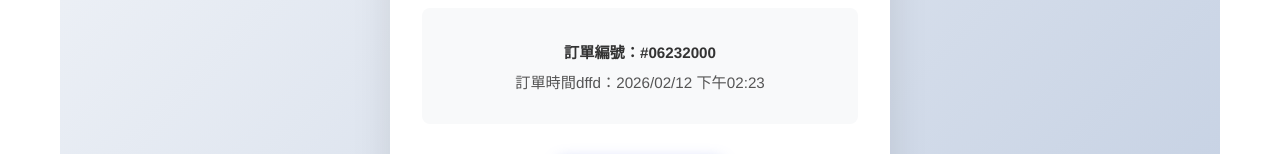
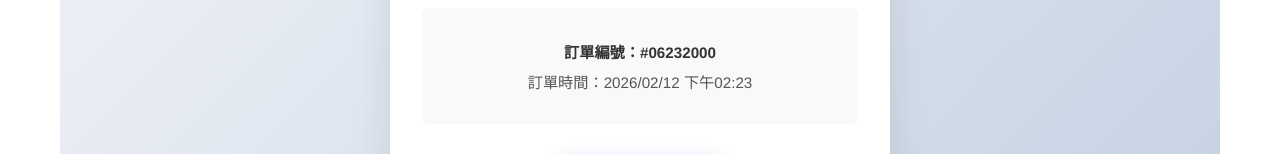
Before and after one commit to a6220498/interview-commerce, a Vue app: page /checkout-success in a window 1280 px wide. Shown: the part 435-589 px from the top of the page. Built offline with nearby package versions, Linux system fonts and the light colour scheme.

Commit message:
Revert "sd"
This reverts commit 213e341e51d2f814e563820a538f16b371d8ec68.

```diff
--- a/src/views/CheckoutSuccess.vue
+++ b/src/views/CheckoutSuccess.vue
@@ -13,7 +13,7 @@
 
       <div class="order-info">
         <p class="order-number">訂單編號：#{{ orderNumber }}</p>
-        <p class="order-time">訂單時間dffd：{{ orderTime }}</p>
+        <p class="order-time">訂單時間：{{ orderTime }}</p>
       </div>
 
       <router-link to="/" class="btn-home">返回首頁</router-link>
```
